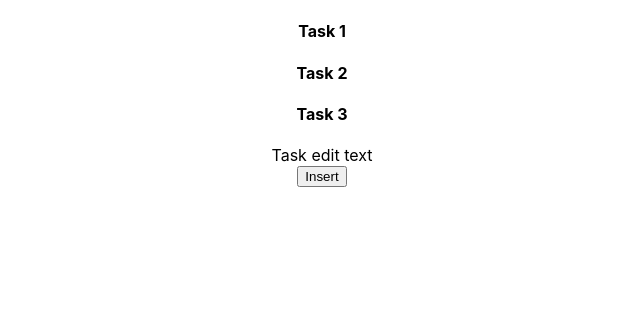
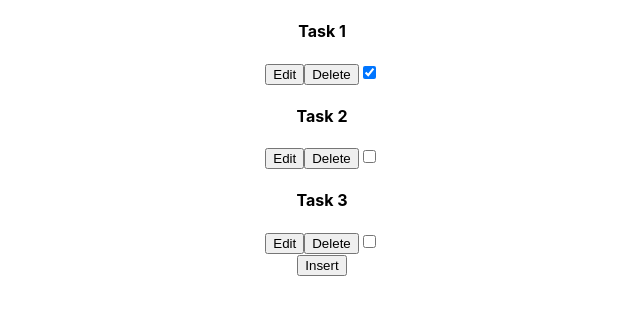
Before and after one commit to Hector-IoT/todo-app, a React (Create React App) app: page / in a window 1280 px wide. Shown: the top 314 px of the page, without its empty margins (318-958 px from the left). Built offline with nearby package versions, Linux system fonts and the light colour scheme.

Commit message:
Added handle edit and delete tasks methods

```diff
--- a/src/App.js
+++ b/src/App.js
@@ -11,7 +11,8 @@ class App extends Component {
     super(props);
     this.state = {
       tasks: [],
-      currentTask: null
+      currentPreviewTaskIndex: -1,
+      currentEditTaskIndex: -1
     }
   }
 
@@ -28,7 +29,6 @@ class App extends Component {
   }
 
   addTask(newtask) {
-
     let tasks = [...this.state.tasks]
     for (let i = 0; i < tasks.length; i++) {
       if (tasks[i].id === newtask.id) {
@@ -41,26 +41,63 @@ class App extends Component {
     this.setState({
       tasks
     })
+  }
 
+  handleEdit(index) {
+    this.setState({
+      currentEditTaskIndex: index
+    })
+  }
 
+  handleDelete(index) {
+
+    let tasks = [...this.state.tasks]
+    tasks.splice(index, 1)
+    this.setState({
+      tasks,
+      currentPreviewTaskIndex: -1,
+      currentEditTaskIndex: -1
+    })
+  }
+
+  updateTask(task, index) {
+    let tasks = [...this.state.tasks]
+    tasks[index] = task
+
+    this.setState({
+      tasks,
+      currentPreviewTaskIndex: -1,
+      currentEditTaskIndex: -1
+    })
   }
 
   previewTask(index) {
-    console.log(index)
     this.setState({
-      currentTask: this.state.tasks[index]
+      currentPreviewTaskIndex: index
     })
   }
 
   render() {
-    // console.log(this.state.tasks)
     return (
       <div className="App">
-        <TaskList tasks={this.state.tasks} onClick={(index) => this.previewTask(index)} />
-        {this.state.currentTask ? <TaskPreview task={this.state.currentTask} /> : null}
+        <TaskList
+          tasks={this.state.tasks}
+          onClick={(index) => this.previewTask(index)}
+          handleEdit={(index) => this.handleEdit(index)}
+          handleDelete={(index) => this.handleDelete(index)}
+        />
 
-        <TaskEdit />
+        {this.state.currentPreviewTaskIndex > -1 ? <TaskPreview task={this.state.tasks[this.state.currentPreviewTaskIndex]} /> : null}
         <button onClick={() => this.addTask({ id: '4', title: 'Task 4', Description: 'Description 3', Completed: false })} >Insert</button>
+
+        {this.state.currentEditTaskIndex > -1 ?
+          <TaskEdit
+            key={Math.random()}
+            task={this.state.tasks[this.state.currentEditTaskIndex]}
+            updateTask={(task) => this.updateTask(task, this.state.currentEditTaskIndex)}
+          />
+          : null}
+
       </div>
     );
   }
--- a/src/components/Task.js
+++ b/src/components/Task.js
@@ -1,17 +1,37 @@
 import React from 'react';
 
 class Task extends React.Component {
+    handleDelete(event) {
+        event.stopPropagation()
+        this.props.handleDelete && this.props.handleDelete()
+    }
 
+    handleEdit(event) {
+        event.stopPropagation()
+        this.props.handleEdit && this.props.handleEdit()
+    }
+
+    handleCheckboxChange() {
+
+    }
+
+    handleClick(event) {
+        event.stopPropagation()
+        this.props.onClick()
+    }
 
     render() {
         return (
-            <div onClick={this.props.onClick}>
-                <h4>{this.props.task.title}</h4>
-            </div>
+            <div onClick={(event) => this.handleClick(event)} >
+                <h4 >{this.props.task.title}</h4>
+                <button onClick={(event) => this.handleEdit(event)}>Edit</button>
+                <button onClick={(event) => this.handleDelete(event)}>Delete</button>
+                <input type="checkbox" checked={this.props.task.Completed} onChange={this.handleCheckboxChange} />
+            </ div>
         );
     }
 }
 
 export default Task;
 
-//{ id: '1', title: 'Task 1', Description: 'Description 1', Completed: true },
+//{id: '1', title: 'Task 1', Description: 'Description 1', Completed: true },
--- a/src/components/TaskEdit.js
+++ b/src/components/TaskEdit.js
@@ -1,12 +1,29 @@
 import React from 'react';
 
 class TaskList extends React.Component {
+    constructor(props) {
+        super(props);
+        this.state = {
+            task: props.task
+        };
 
+    }
+
+    handleOnchange(e, key) {
+
+        let temp = { ...this.state.task }
+        let type = e.target.type === "checkbox" ? "checked" : "value"
+        temp[key] = e.target[type]
+        this.setState({ task: temp })
+    }
 
     render() {
         return (
             <div>
-                Task edit text
+                <input type="text" value={this.state.task.title} name={"Title"} onChange={(e) => this.handleOnchange(e, "title")} />
+                <input type="text" value={this.state.task.Description} name={"Description"} onChange={(e) => this.handleOnchange(e, "Description")} />
+                <input type="checkbox" checked={this.state.task.Completed} onChange={(e) => this.handleOnchange(e, "Completed")} />
+                <button onClick={() => this.props.updateTask(this.state.task)}>Save</button>
             </div>
         );
     }
--- a/src/components/TaskList.js
+++ b/src/components/TaskList.js
@@ -9,7 +9,13 @@ class TaskList extends React.Component {
         const list = this.props.tasks.map((task, index) => {
 
             return (
-                <Task key={index + task.id} task={task} onClick={() => this.props.onClick(index)} />
+                <Task
+                    key={index + task.id}
+                    task={task}
+                    onClick={() => this.props.onClick(index)}
+                    handleEdit={() => this.props.handleEdit(index)}
+                    handleDelete={() => this.props.handleDelete(index)}
+                />
             )
         })
 
```
